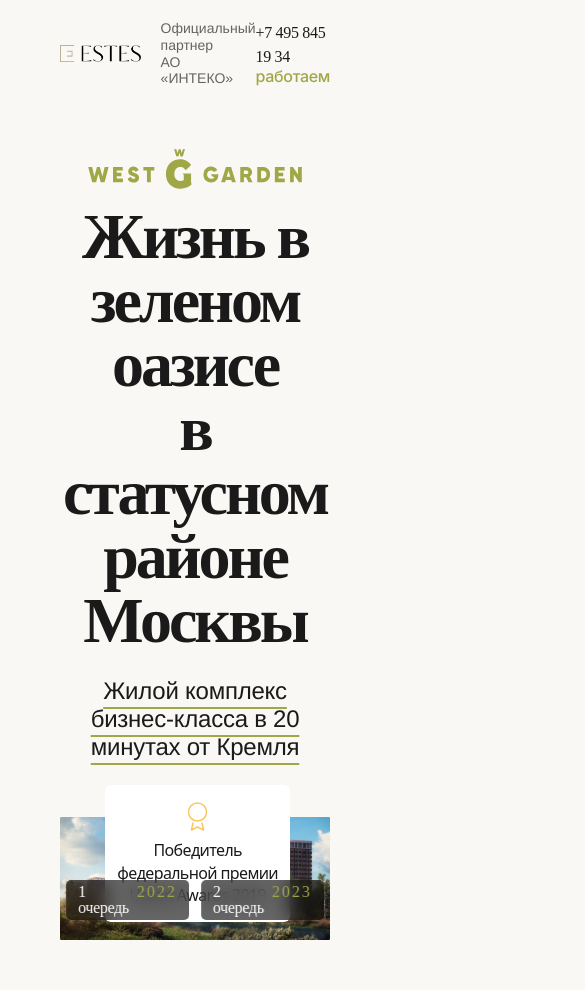
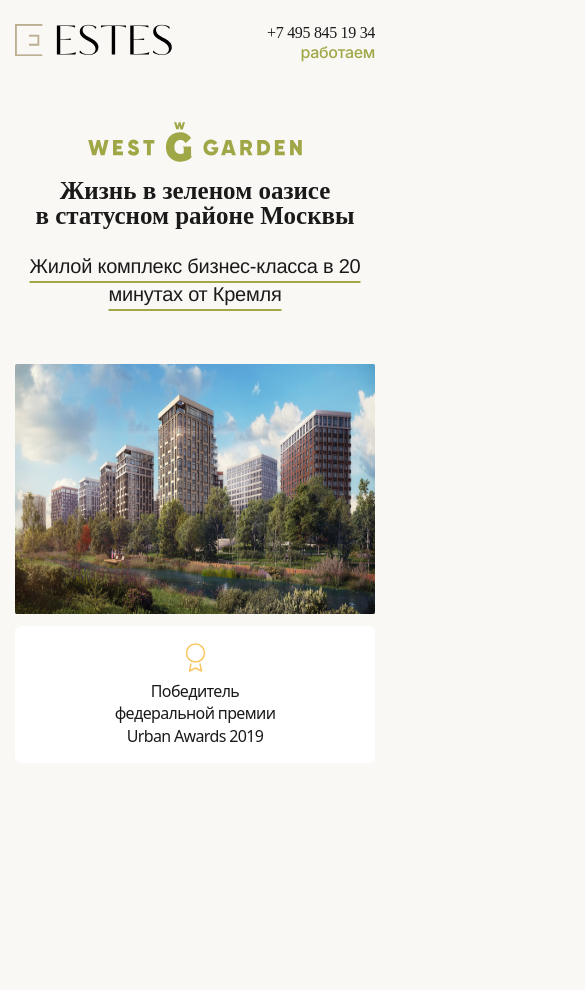
Before and after one commit to rahimovibrokhim/residential-complex-website, a React (Vite) app: page / in a window 390 px wide. Shown: the top 990 px of the page, 585 px wide, since content can reach past the window. After the commit the page ends 923 px from the top, so only its background shows below. Built offline with nearby package versions, Linux system fonts and the light colour scheme.

Commit message:
hero responsive

```diff
--- a/src/App.jsx
+++ b/src/App.jsx
@@ -1,4 +1,4 @@
-import { useState } from "react";
+import React from "react";
 
 function App() {
   return (
@@ -27,28 +27,33 @@
           <div className="container-2">
             <div>
               <img src="wg-logo.svg" alt="West Garden" />
-              <h2>
+              <h2 className="text-4xl sm:text-5xl md:text-5xl lg:text-7xl">
                 Жизнь в зеленом оазисе <br /> в статусном районе Москвы
               </h2>
-              <p className="descript underline underline-offset-8">
+              <p className="text-xl sm:text-2xl descript underline underline-offset-8">
                 Жилой комплекс бизнес-класса в 20 минутах от Кремля
               </p>
             </div>
 
             <div className="mt-14 relative award-winner">
-              <img className="w-full" src="hero-img.png" alt="award-winner" />
-              <div className="award-content bg-white rounded-md px-3 py-4 absolute -top-8 right-10">
+              <img
+                style={{ minHeight: "250px" }}
+                className="w-full"
+                src="hero-img.png"
+                alt="award-winner"
+              />
+              <div className="award-content bg-white rounded-md px-3 py-4 flex flex-col  mt-3 static sm:absolute -top-8 right-10">
                 <img src="hero-award.svg" alt="logo" />
                 <p className="text-center mt-2">
                   Победитель <br /> федеральной премии <br /> Urban Awards 2019
                 </p>
               </div>
               <div className="plans-creator absolute bottom-5 flex gap-3">
-                <div className="plans flex gap-2">
+                <div className="plans hidden sm:flex gap-2">
                   <p className="order">1 очередь</p>{" "}
                   <p className="year">2022</p>
                 </div>
-                <div className="plans flex gap-2">
+                <div className="plans hidden sm:flex gap-2">
                   <p className="order">2 очередь</p>{" "}
                   <p className="year">2023</p>
                 </div>
@@ -56,7 +61,7 @@
             </div>
           </div>
 
-          <div className="container">
+          {/* <div className="container">
             <div className="projects mt-20 grid grid-cols-2 gap-5">
               <div className="project bg-[url('hero-project1.png')]">
                 <p className="project-size">20 гектаров</p> <br />
@@ -83,10 +88,10 @@
                 </p>
               </div>
             </div>
-          </div>
+          </div> */}
         </section>
 
-        <section id="location">
+        {/* <section id="location">
           <div className="container">
             <div className="mt-40">
               <h3>Престижное расположение</h3>
@@ -109,9 +114,9 @@
               </a>
             </div>
           </div>
-        </section>
+        </section> */}
 
-        <section id="lobby">
+        {/* <section id="lobby">
           <div className="container">
             <div className="pt-40">
               <h2>Современная эстетика лобби</h2>
@@ -173,9 +178,9 @@
               </div>
             </div>
           </div>
-        </section>
+        </section> */}
 
-        <section id="trim">
+        {/* <section id="trim">
           <div className="container">
             <div className="mt-40">
               <h2>Отделка от застройщика</h2>
@@ -335,7 +340,7 @@
               </div>
             </div>
           </div>
-        </section>
+        </section> */}
 
         <div className="mt-40"></div>
       </main>
--- a/src/index.scss
+++ b/src/index.scss
@@ -75,7 +75,6 @@
     h2 {
         color: #1A1A1A;
         text-align: center;
-        font-size: 64px;
         font-family: TT Travels;
         font-style: normal;
         font-weight: 700;
@@ -87,7 +86,6 @@
     p.descript {
         color: var(--text-primary, #1A1A1A);
         text-align: center;
-        font-size: 24px;
         font-family: Helvetica Neue;
         font-style: normal;
         font-weight: 400;
@@ -98,7 +96,6 @@
     }
 
     .award-winner {
-        // padding: 0 60px;
 
         .award-content {
             p {
@@ -376,3 +373,36 @@
         }
     }
 }
+
+@media screen and (max-width:1000px) {
+    .container {
+        padding: 0 40px;
+    }
+
+    .container-2 {
+        padding: 0 30px;
+    }
+}
+
+@media screen and (max-width:576px) {
+    .container {
+        padding: 0 25px;
+    }
+
+    .container-2 {
+        padding: 0 15px;
+    }
+
+    header {
+        .left p {
+            display: none;
+        }
+    }
+
+    #hero {
+        h2 {
+            font-size: 25px;
+            letter-spacing: 0px;
+        }
+    }
+}
```
